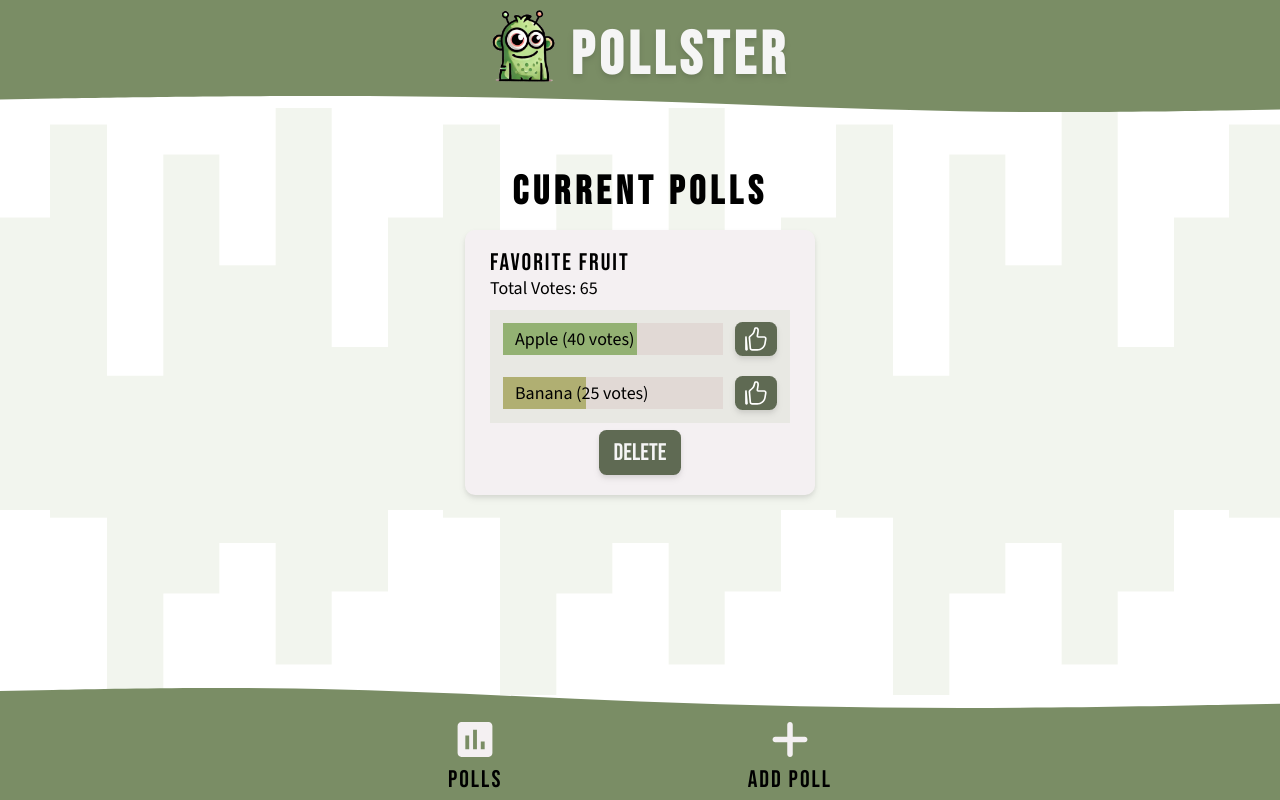
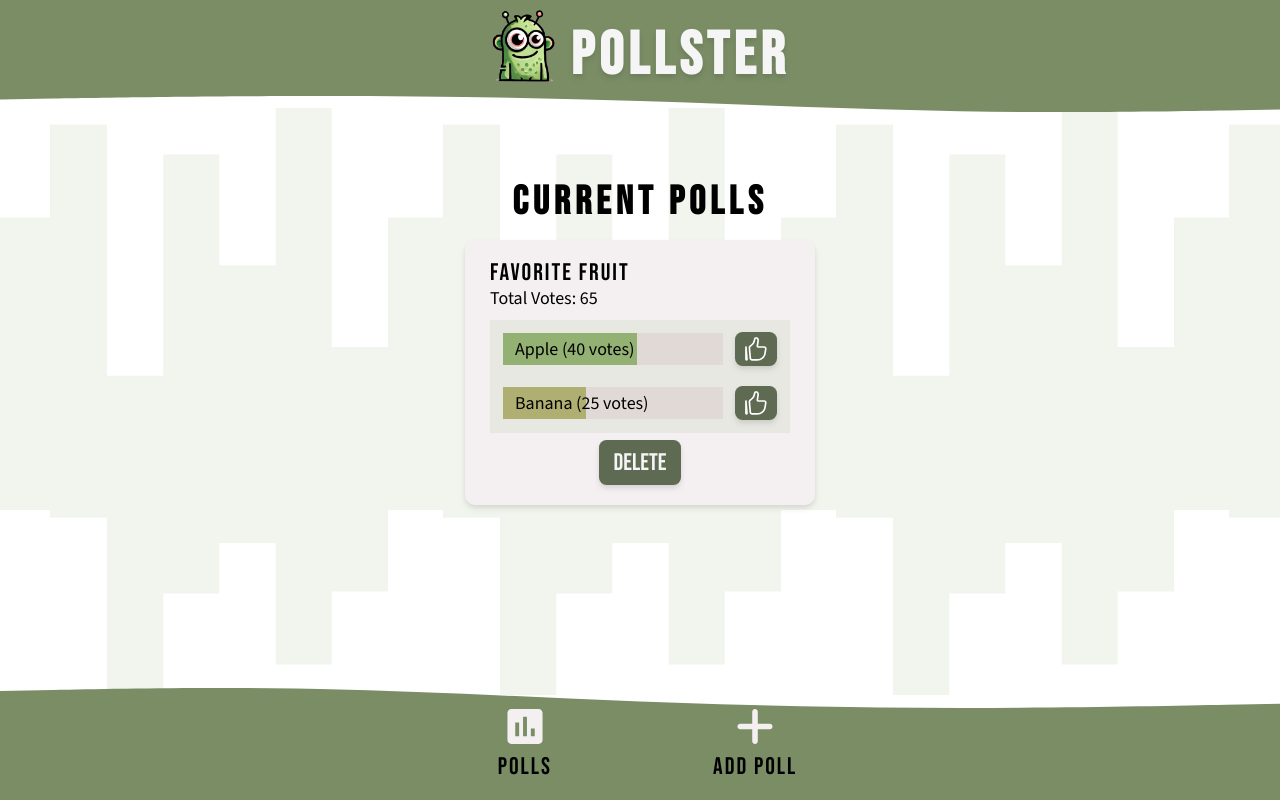
Before and after one commit to DannyClark90/Pollster, a Svelte app: page / in a window 1280 px wide. Built offline with nearby package versions, Linux system fonts and the light colour scheme.

Commit message:
Tab navigation added.

```diff
--- a/src/App.svelte
+++ b/src/App.svelte
@@ -1,19 +1,21 @@
 <script>
-  import PollStore from './stores/PollStore'
   import Header from './components/Header.svelte'
   import Footer from './components/Footer.svelte'
-  import PollCard from './components/PollCard.svelte'
+  import CurrentPolls from './components/CurrentPolls.svelte'
+
+  let activeTab = 'currentPolls'
+
+  const changeTab = (e) => {
+    activeTab = e.detail
+  }
 </script>
 
 <Header />
 <main class="z-0 xxs:bg-center bg-pattern w-lvw h-lvh relative">
-  <div
-    class="absolute z-10 flex w-full flex-col items-center top-[18rem] gap-10"
-  >
-    <h1 class="font-h1 text-sm-h1 tracking-lg-h1">Current Polls</h1>
-    {#each $PollStore as poll, index (index)}
-      <PollCard {poll} id={index} />
-    {/each}
-  </div>
+  {#if activeTab === 'currentPolls'}
+    <CurrentPolls />
+  {:else if activeTab === 'addPoll'}
+    <p class="z-10">Add Polls</p>
+  {/if}
 </main>
-<Footer />
+<Footer on:changeTab={changeTab}/>
--- /dev/null
+++ b/src/components/CurrentPolls.svelte
@@ -0,0 +1,11 @@
+<script>
+  import PollStore from '../stores/PollStore'
+  import PollCard from './PollCard.svelte'
+</script>
+
+<div class="absolute z-10 flex w-full flex-col items-center top-[19rem] gap-10">
+  <h1 class="font-h1 text-sm-h1 tracking-lg-h1">Current Polls</h1>
+  {#each $PollStore as poll, index (index)}
+    <PollCard {poll} id={index} />
+  {/each}
+</div>
--- a/src/components/Footer.svelte
+++ b/src/components/Footer.svelte
@@ -1,6 +1,8 @@
 <script>
   import PollsIcon from '../assets/polls_icon.svg'
   import AddPollIcon from '../assets/add_poll_icon.svg'
+    import { createEventDispatcher } from 'svelte'
+  const dispatch = createEventDispatcher()
 </script>
 
 <footer
@@ -18,15 +20,15 @@
   </svg>
 
   <div
-    class="xxs:w-[60%] lg:w-[30%] h-full flex items-center justify-between z-10 pt-10"
+    class="xxs:w-[60%] lg:w-[30%] h-[70%] flex items-center justify-between z-10"
   >
-    <div class="h-fit w-fit flex flex-col gap-4">
+    <div class="h-full w-[40%] flex flex-col justify-center gap-4"on:click={() => dispatch('changeTab', 'currentPolls' )}>
       <img src={PollsIcon} alt="White polls icon." class="h-14" />
-      <h2 class="font-h2 text-sm-h2 tracking-sm-h2">Polls</h2>
+      <h2 class="font-h2 text-sm-h2 tracking-sm-h2 text-center">Polls</h2>
     </div>
-    <div class="h-fit w-fit flex flex-col gap-4">
+    <div class="h-full w-[40%] flex flex-col justify-center gap-4" on:click={() => dispatch('changeTab', 'addPoll')}>
       <img src={AddPollIcon} alt="White add poll icon." class="h-14" />
-      <h2 class="font-h2 text-sm-h2 tracking-sm-h2">Add Poll</h2>
+      <h2 class="font-h2 text-sm-h2 tracking-sm-h2 text-center">Add Poll</h2>
     </div>
   </div>
 </footer>
```
